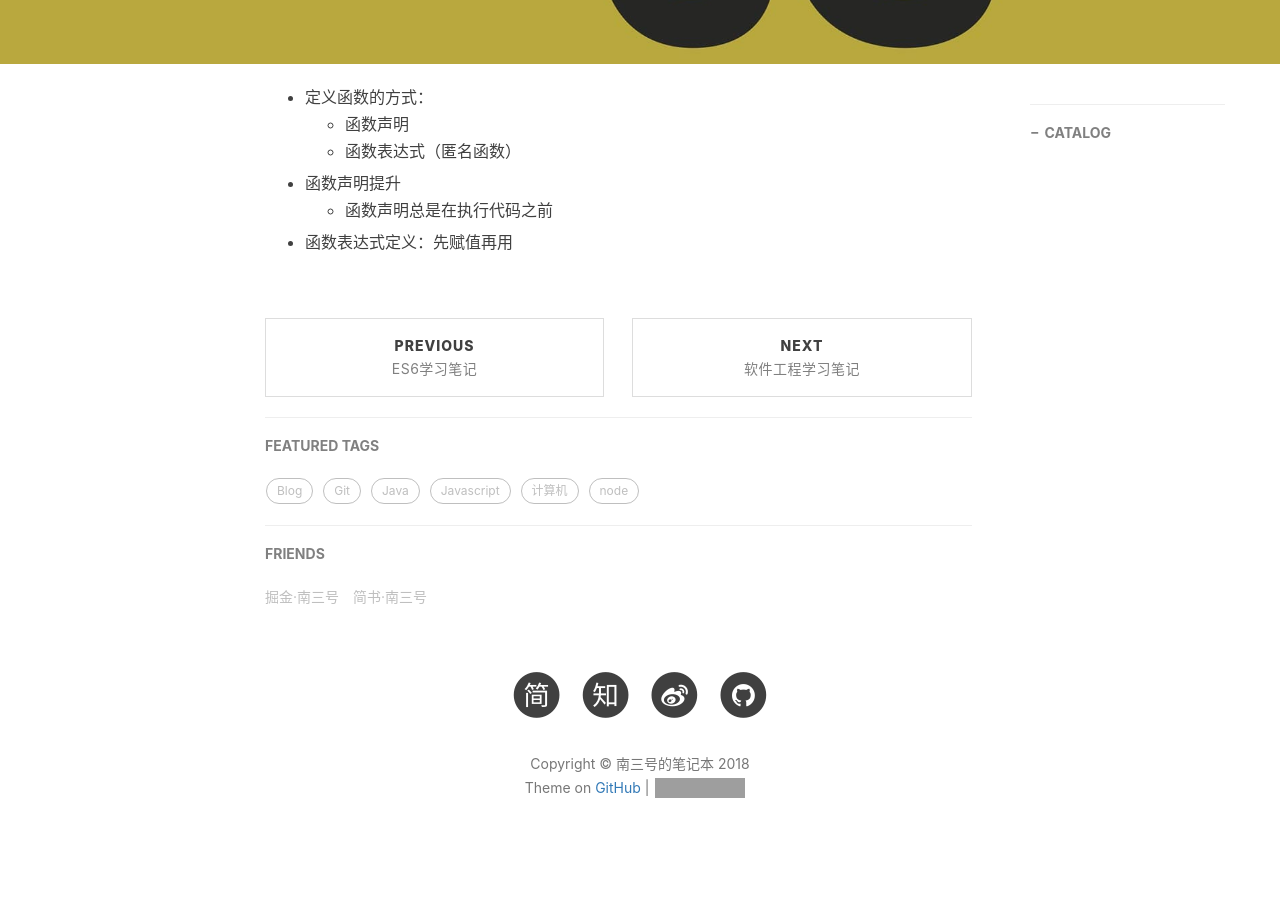
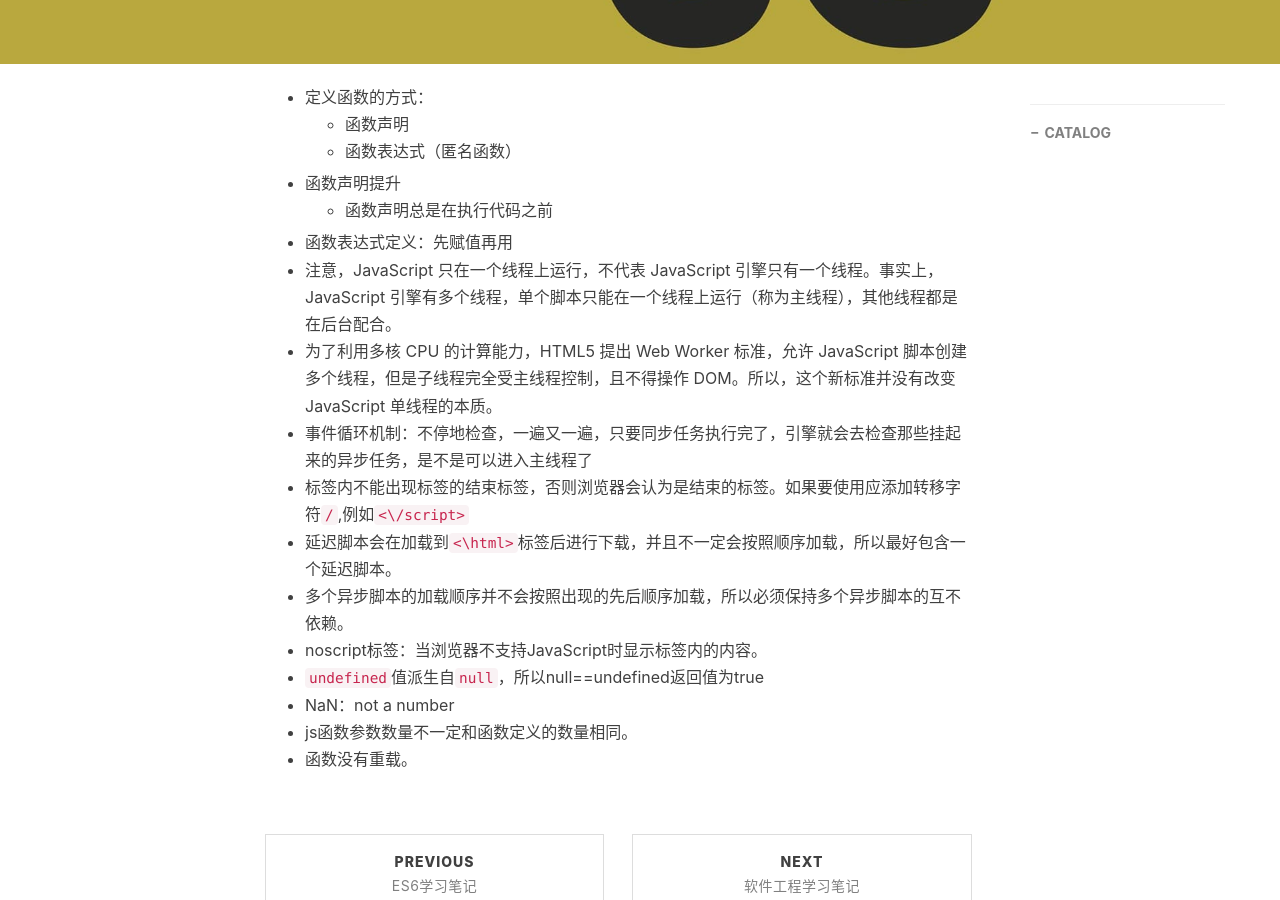
Before and after one commit to nansanhao/nansanhao.github.io, a Jekyll site: the page built from _posts/2018-04-15-Javascript高程学习.md, in a window 1280 px wide and 900 px high, scrolled down 459 px. Built offline with Jekyll 4.4.1, drawn with Linux system fonts in a browser that asks for light colours; nearby versions of some CDN libraries; comment, search, counter and statistics services are not loaded; grey boxes are pictures that could not be loaded.

```diff
--- a/_posts/2018-04-15-Javascript高程学习.md
+++ b/_posts/2018-04-15-Javascript高程学习.md
@@ -16,3 +16,14 @@ tags:
 - 函数声明提升
   - 函数声明总是在执行代码之前
 - 函数表达式定义：先赋值再用
+- 注意，JavaScript 只在一个线程上运行，不代表 JavaScript 引擎只有一个线程。事实上，JavaScript 引擎有多个线程，单个脚本只能在一个线程上运行（称为主线程），其他线程都是在后台配合。
+- 为了利用多核 CPU 的计算能力，HTML5 提出 Web Worker 标准，允许 JavaScript 脚本创建多个线程，但是子线程完全受主线程控制，且不得操作 DOM。所以，这个新标准并没有改变 JavaScript 单线程的本质。
+- 事件循环机制：不停地检查，一遍又一遍，只要同步任务执行完了，引擎就会去检查那些挂起来的异步任务，是不是可以进入主线程了
+- 标签内不能出现标签的结束标签，否则浏览器会认为是结束的标签。如果要使用应添加转移字符`/`,例如`<\/script>`
+- 延迟脚本会在加载到`<\html>`标签后进行下载，并且不一定会按照顺序加载，所以最好包含一个延迟脚本。
+- 多个异步脚本的加载顺序并不会按照出现的先后顺序加载，所以必须保持多个异步脚本的互不依赖。
+- noscript标签：当浏览器不支持JavaScript时显示标签内的内容。
+- `undefined`值派生自`null`，所以null==undefined返回值为true
+- NaN：not a number
+- js函数参数数量不一定和函数定义的数量相同。
+- 函数没有重载。
```
Also changed, not shown: _posts/2018-07-24-Promise对象.md (added, +71 -0 lines).
